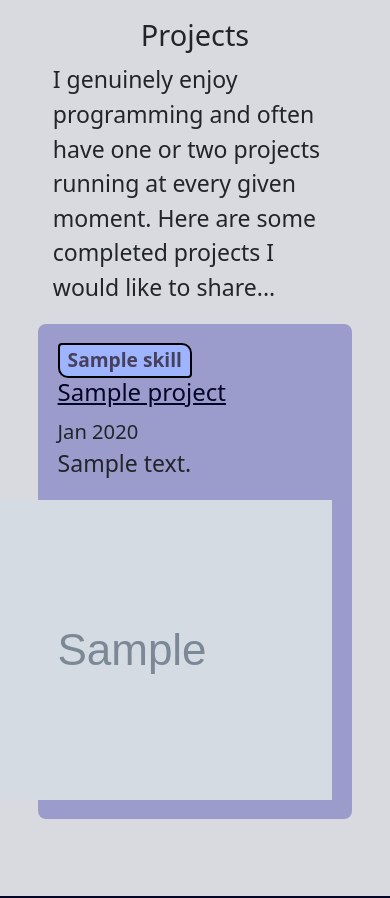
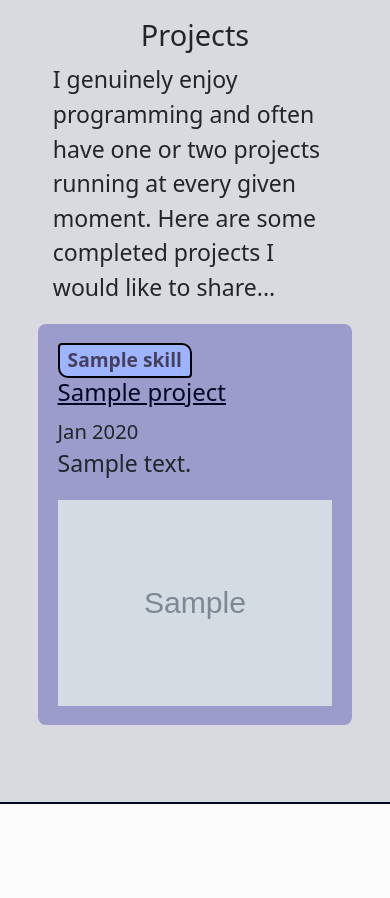
Before and after one commit to AriAlavi/ArianAlaviWebsite, a Django app: page / in a window 390 px wide. Shown: the part 5449-6347 px from the top of the page. After the commit the page ends 6253 px from the top, so only its background shows below. Run offline with Django 4.2, Linux system fonts and the light colour scheme; tables that the repository leaves empty hold one stand-in row (values such as "Sample post"); grey boxes marked "Sample" are stand-in pictures.

Commit message:
Overflow issues

```diff
--- a/main/templates/main/project.html
+++ b/main/templates/main/project.html
@@ -13,6 +13,6 @@
 
         </div>
 
-        <div class="col-sm-6">{% if project.image %}<img src="{{project.image.url}}" style="max-height: 600px; object-fit: contain; float: right;">{% endif %}</div>
+        <div class="col-sm-6">{% if project.image %}<img src="{{project.image.url}}" style="max-height: 600px; object-fit: contain; float: right; max-width: 100%;">{% endif %}</div>
     </div>
 </div>
```
